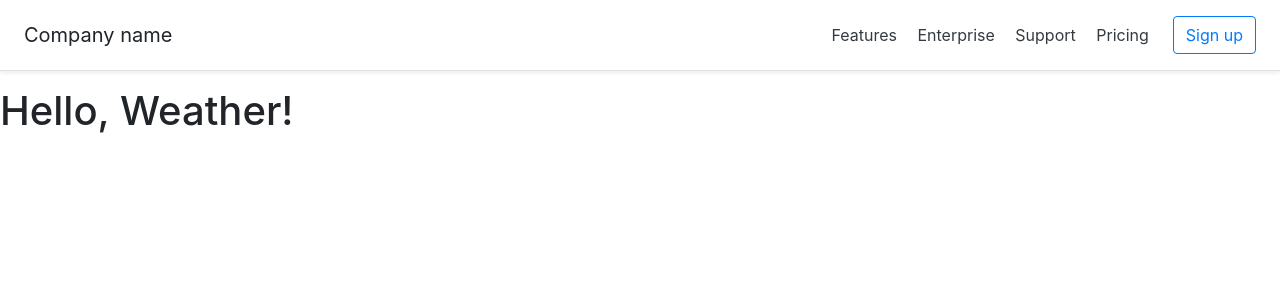
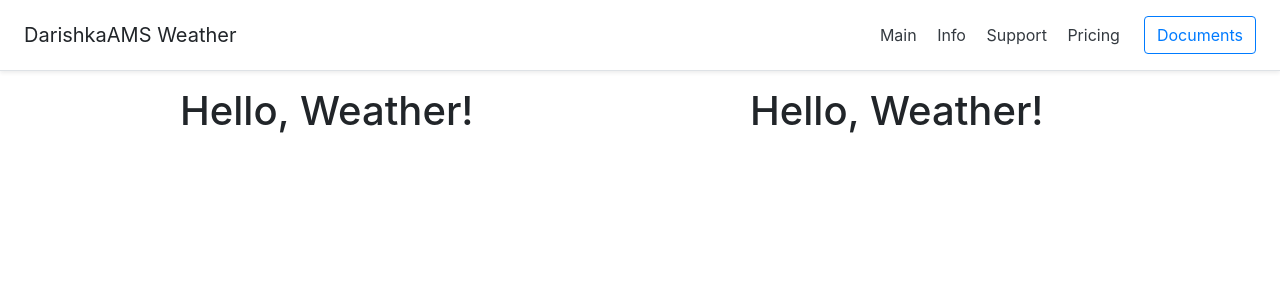
Before and after one commit to DarishkaAMS/Covid-19-Mapping, a Python web app: template weather/templates/weather/index.html in a window 1280 px wide. Shown: the top 300 px of the page. Run offline with Jinja, Linux system fonts and the light colour scheme; the template is opened without the code that fills it, so the values that code supplies are empty.

Commit message:
Add containers @ index.html

```diff
--- a/weather/templates/weather/index.html
+++ b/weather/templates/weather/index.html
@@ -13,17 +13,25 @@
   </head>
   <body>
     <div class="d-flex flex-column flex-md-row align-items-center p-3 px-md-4 mb-3 bg-white border-bottom shadow-sm">
-      <h5 class="my-0 mr-md-auto font-weight-normal">Company name</h5>
+      <h5 class="my-0 mr-md-auto font-weight-normal">DarishkaAMS Weather</h5>
       <nav class="my-2 my-md-0 mr-md-3">
-        <a class="p-2 text-dark" href="#">Features</a>
-        <a class="p-2 text-dark" href="#">Enterprise</a>
+        <a class="p-2 text-dark" href="#">Main</a>
+        <a class="p-2 text-dark" href="#">Info</a>
         <a class="p-2 text-dark" href="#">Support</a>
         <a class="p-2 text-dark" href="#">Pricing</a>
       </nav>
-      <a class="btn btn-outline-primary" href="#">Sign up</a>
+      <a class="btn btn-outline-primary" href="#">Documents</a>
     </div>
-    <h1>Hello, Weather!</h1>
-
+    <div class="container">
+      <div class="row">
+        <div class="col-5 offset-1">
+          <h1>Hello, Weather!</h1>
+        </div>
+        <div class="col-4 offset-1">
+          <h1>Hello, Weather!</h1>
+        </div>
+      </div>
+    </div>
     <!-- Optional JavaScript; choose one of the two! -->
 
     <!-- Option 1: jQuery and Bootstrap Bundle (includes Popper) -->
```
